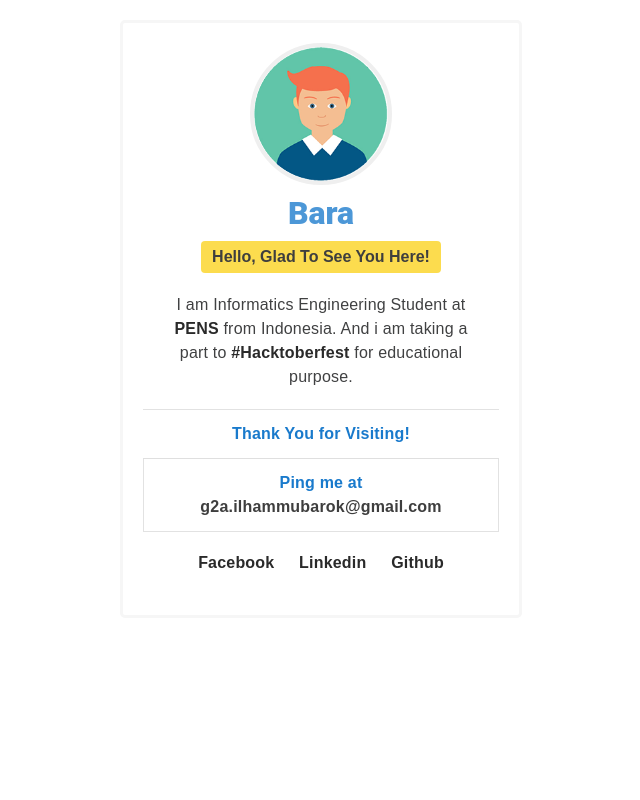
After one commit to vinitshahdeo/SimpleBio, a PHP site: page /template/ilham_bara.html in a window 1280 px wide. The commit adds this page. Shown: the whole page, without its empty margins (309-949 px from the left). Run offline with PHP 8.4, Linux system fonts and the light colour scheme.

Commit message:
Edited Template with Bootstrap Style

```diff
--- a/template/css/style.css
+++ b/template/css/style.css
@@ -14,6 +14,7 @@ h1, h2, h3, h4, h5, h6 {
     text-transform: capitalize;
     letter-spacing: -0.1px;
     opacity:0.7;
+    padding: 4px;
 }
 hr {
   height: 0;
@@ -47,7 +48,7 @@ a:hover, a:focus, a:active, a:visited {
 
 }
 .btn-lg {
-	padding: 5px 10px;
+	padding: 3px 10px;
     font-size: 16px;
     line-height: none;
     border-radius: 4px;
@@ -56,7 +57,7 @@ a:hover, a:focus, a:active, a:visited {
 .btn-yellow {
 	background-color: #fcd93b;
 	color: #2a2a2a;
-	opacity: 0.8;
+	opacity: 0.9;
     -webkit-transition: all 0.6s;
     -moz-transition: all 0.6s;
     transition: all 0.6s;
@@ -88,23 +89,29 @@ a:hover, a:focus, a:active, a:visited {
 	padding: 20px;
 	margin-top: 20px;
 }
-.about span {
+.about h6 {
 	font-size: 2em;
     color: #016cc7;
+    margin: 5;
 }
-            .about p{
+.about h6:hover{
+    letter-spacing: 0.1px;
+    text-transform: uppercase;
+cursor: pointer;
+}
+            .about li{
                 opacity:0.6;
             }
-             .about p span{
+             .about li{
                 color:#016cc7;
                  font-size:1em;
-                 opacity: 1.0;
+                 opacity: 0.9;
                  font-weight: bolder;
                  -webkit-transition: all 0.8s;
   	-moz-transition: all 0.8s;
   	transition: all 0.8s;
             }
-       .about p span:hover{
+       .about li:hover{
                letter-spacing: 0.1px;
                text-transform: uppercase;
            cursor: pointer;
--- /dev/null
+++ b/template/ilham_bara.html
@@ -0,0 +1,56 @@
+<html>
+    <!--- For male -->
+    <head>
+
+    <title>Ilham Bara | Personal Website</title>
+
+    <!--- Default Stylesheet -->
+
+    <link rel="stylesheet" href="https://stackpath.bootstrapcdn.com/bootstrap/4.3.1/css/bootstrap.min.css" integrity="sha384-ggOyR0iXCbMQv3Xipma34MD+dH/1fQ784/j6cY/iJTQUOhcWr7x9JvoRxT2MZw1T" crossorigin="anonymous">
+
+    <link href="css/style.css" rel="stylesheet">
+
+    <!--- Font Awesome Icons -->
+    <link href="https://maxcdn.bootstrapcdn.com/font-awesome/4.7.0/css/font-awesome.min.css" rel="stylesheet">
+
+    </head>
+
+<body>
+
+ <div class="main">
+
+   <center>
+
+    <div class="about">
+        <img src="img/default.png" class="main-img">
+        <h6><span>Bara</span></h6>
+        <button class="btn btn-lg btn-yellow">Hello, Glad to see you here!</button>
+        <div class="card-body">
+          <p class="card-text">I am Informatics Engineering Student at <a href="https://www.pens.ac.id" target="_blank">PENS</a> from Indonesia. And i am taking a part to <a href="https://hacktoberfest.digitalocean.com/" target="_blank">#Hacktoberfest</a> for educational purpose.</p>
+        </div>
+        <ul class="list-group list-group-flush">
+          <li class="list-group-item">Thank You for Visiting!</li>
+        </ul>
+
+        <li class="list-group-item">Ping me at <a href="mailto:g2a.ilhammubarok@gmail.com">g2a.ilhammubarok@gmail.com</a></li>
+
+        <div class="card-body">
+          <a href="#" class="card-link">Facebook</a>
+          <a href="#" class="card-link">Linkedin</a>
+          <a href="#" class="card-link">Github</a>
+        </div>
+      </div>
+
+    </center>
+
+ </div>
+
+ <script src="https://code.jquery.com/jquery-3.3.1.slim.min.js" integrity="sha384-q8i/X+965DzO0rT7abK41JStQIAqVgRVzpbzo5smXKp4YfRvH+8abtTE1Pi6jizo" crossorigin="anonymous"></script>
+ <script src="https://cdnjs.cloudflare.com/ajax/libs/popper.js/1.14.7/umd/popper.min.js" integrity="sha384-UO2eT0CpHqdSJQ6hJty5KVphtPhzWj9WO1clHTMGa3JDZwrnQq4sF86dIHNDz0W1" crossorigin="anonymous"></script>
+ <script src="https://stackpath.bootstrapcdn.com/bootstrap/4.3.1/js/bootstrap.min.js" integrity="sha384-JjSmVgyd0p3pXB1rRibZUAYoIIy6OrQ6VrjIEaFf/nJGzIxFDsf4x0xIM+B07jRM" crossorigin="anonymous"></script>
+
+</body>
+
+<!--- Made with love by Vinit Shahdeo -->
+
+</html>
```
Also changed, not shown: other parts of template/css/style.css (+5 -31 lines).
